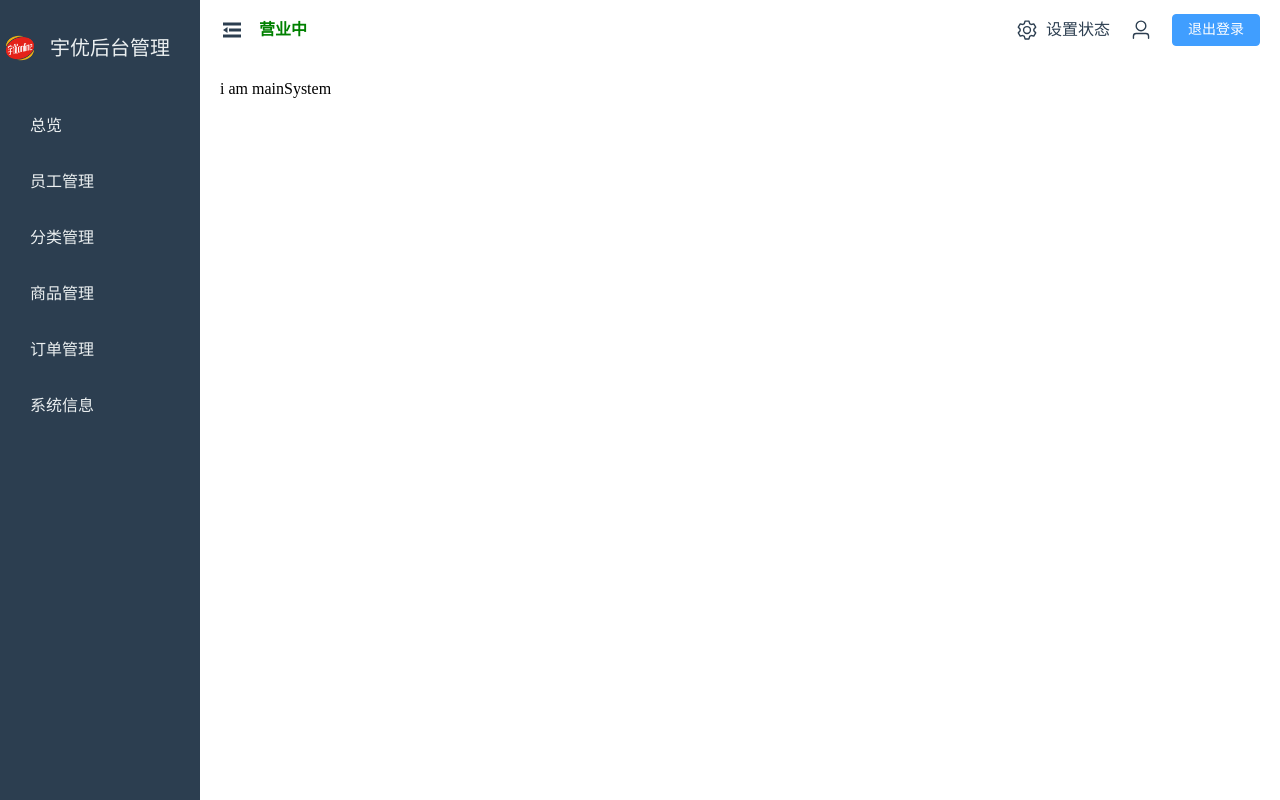
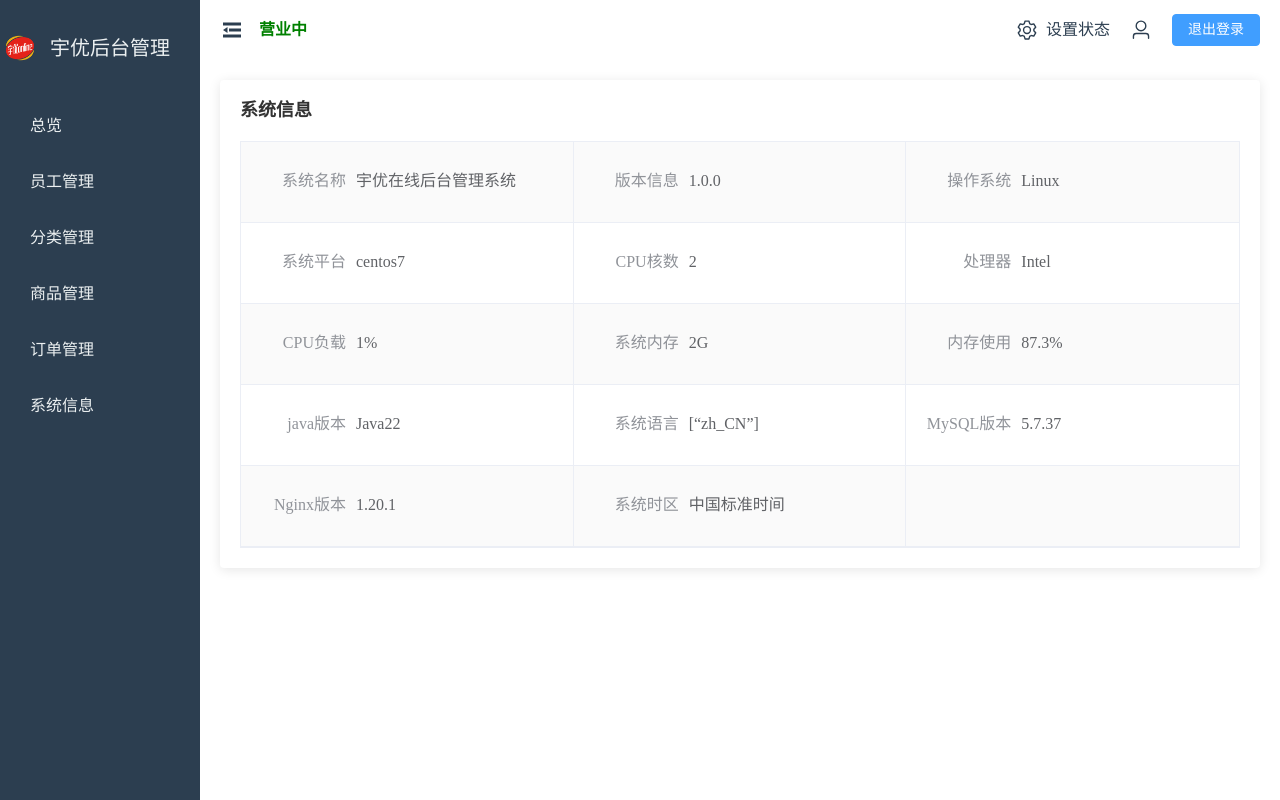
Before and after one commit to coolleave/yyzx_frontend, a Vue app: page /admin/system in a window 1280 px wide. Built offline with nearby package versions, Linux system fonts and the light colour scheme; no server answers; a small style sheet from the web is missing.

Commit message:
系统信息

```diff
--- a/src/views/admin/main/components/mainSystem.vue
+++ b/src/views/admin/main/components/mainSystem.vue
@@ -1,11 +1,92 @@
 <script setup lang="ts" name="mainSystem">
-
+const systemInfo = [
+  { label1: '系统名称', value1: '宇优在线后台管理系统', label2: '版本信息', value2: '1.0.0', label3: '操作系统', value3: 'Linux' },
+  { label1: '系统平台', value1: 'centos7', label2: 'CPU核数', value2: '2', label3: '处理器', value3: 'Intel' },
+  { label1: 'CPU负载', value1: '1%', label2: '系统内存', value2: '2G', label3: '内存使用', value3: '87.3%' },
+  { label1: 'java版本', value1: 'Java22', label2: '系统语言', value2: '[“zh_CN”]', label3: 'MySQL版本', value3: '5.7.37' },
+  { label1: 'Nginx版本', value1: '1.20.1', label2: '系统时区', value2: '中国标准时间', label3: '', value3: '' },
+]
 </script>
 
 <template>
-i am mainSystem
+  <div class="system-info">
+    <h2 class="title">系统信息</h2>
+    <div class="info-table">
+      <div
+        v-for="(row, index) in systemInfo"
+        :key="index"
+        class="table-row"
+      >
+        <div class="table-cell">
+          <span class="label">{{ row.label1 }}</span>
+          <span class="value">{{ row.value1 }}</span>
+        </div>
+        <div class="table-cell">
+          <span class="label">{{ row.label2 }}</span>
+          <span class="value">{{ row.value2 }}</span>
+        </div>
+        <div class="table-cell">
+          <span class="label">{{ row.label3 }}</span>
+          <span class="value">{{ row.value3 }}</span>
+        </div>
+      </div>
+    </div>
+  </div>
 </template>
 
 <style scoped>
+.system-info {
+  padding: 20px;
+  background: #fff;
+  border-radius: 4px;
+  box-shadow: 0 2px 12px rgba(0,0,0,.1);
+}
 
+.title {
+  margin: 0 0 20px 0;
+  color: #333;
+  font-size: 18px;
+}
+
+.info-table {
+  border: 1px solid #ebeef5;
+}
+
+.table-row {
+  display: grid;
+  grid-template-columns: repeat(3, 1fr);
+  border-bottom: 1px solid #ebeef5;
+  background: #fff;
+  align-items: center;  /* 垂直居中 */
+}
+
+.table-row:nth-child(odd) {
+  background-color: #fafafa;
+}
+
+.table-cell {
+  display: flex;
+  justify-content: center;  /* 水平居中 */
+  align-items: center;  /* 垂直居中 */
+  padding: 20px 15px;  /* 增加padding，增加单元格高度 */
+  border-right: 1px solid #ebeef5;
+  height: 80px;  /* 设置固定高度 */
+}
+
+.table-cell:last-child {
+  border-right: none;
+}
+
+.label {
+  flex: 0 0 100px;
+  color: #909399;
+  text-align: right;
+  padding-right: 10px;
+}
+
+.value {
+  flex: 1;
+  color: #606266;
+  font-weight: 500;
+}
 </style>
```
